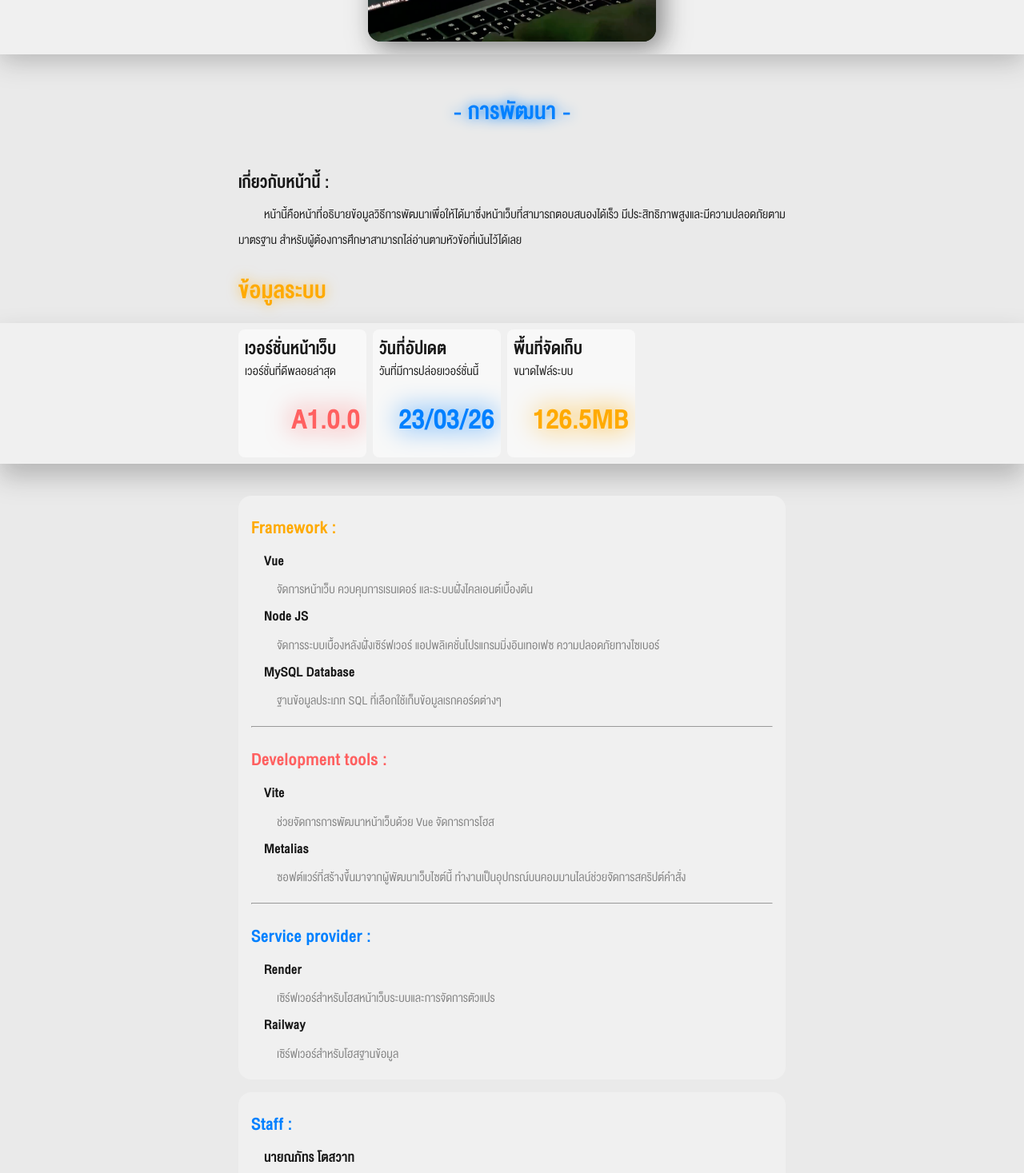
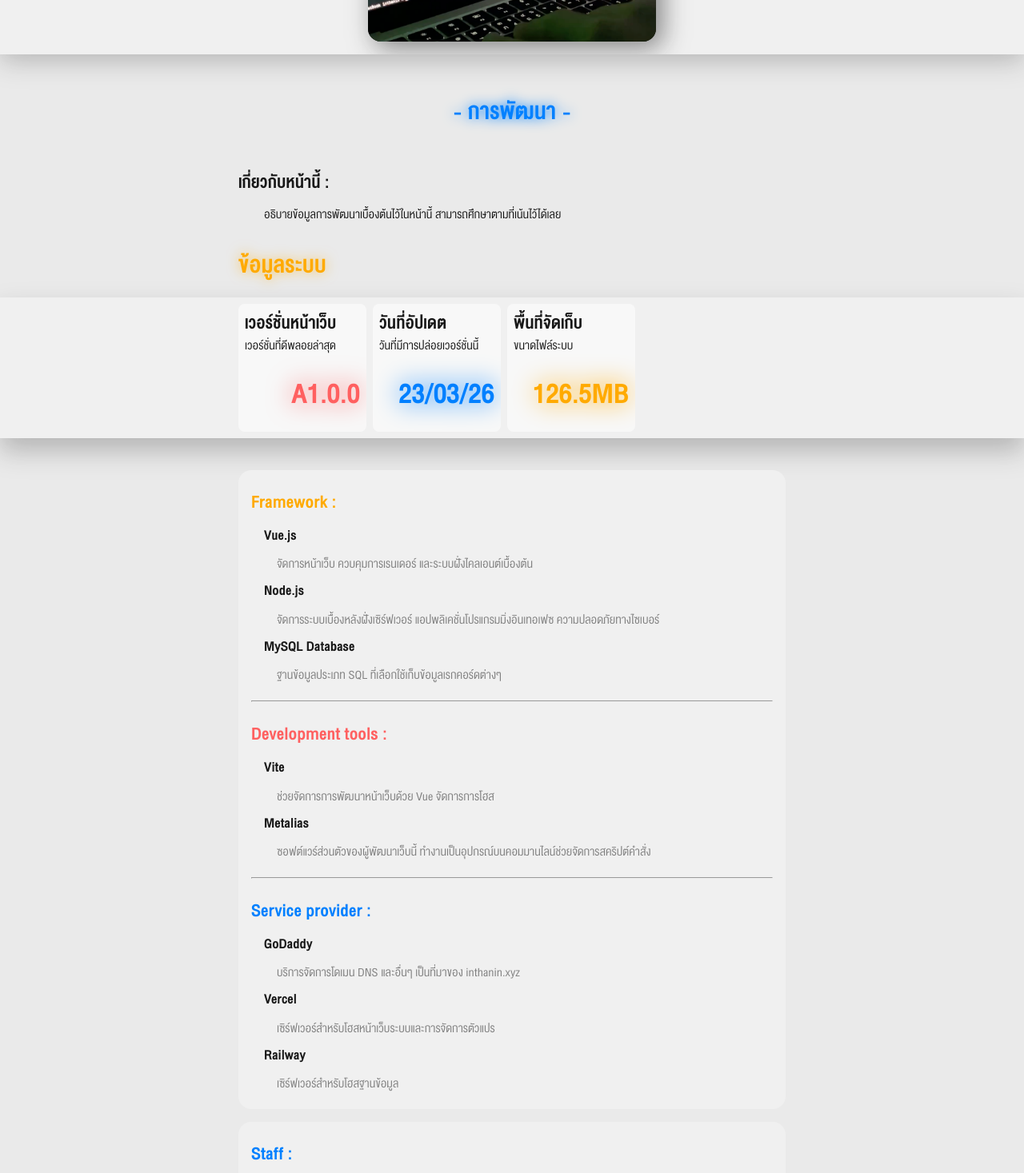
Before and after one commit to 09pattt/inthanin, a Vue app in the folder fe/: page /development in a window 1280 px wide. Shown: the part 452-1919 px from the top of the page at 80% size. Built offline with nearby package versions, Linux system fonts and the light colour scheme; grey boxes are pictures that could not be loaded.

Commit message:
a1.0.0 deploy2 23/03/2026

```diff
--- a/fe/src/pages/Development.vue
+++ b/fe/src/pages/Development.vue
@@ -25,7 +25,7 @@ import StatisticsItem from "@/components/Template/StatisticsItem.vue";
       <div style="height: 2rem;"></div>
       <h2>เกี่ยวกับหน้านี้ :</h2>
       <p style="text-indent: 2rem">
-        หน้านี้คือหน้าที่อธิบายข้อมูลวิธีการพัฒนาเพื่อให้ได้มาซึ่งหน้าเว็บที่สามารถตอบสนองได้เร็ว มีประสิทธิภาพสูงและมีความปลอดภัยตามมาตรฐาน สำหรับผู้ต้องการศึกษาสามารถไล่อ่านตามหัวข้อที่เน้นไว้ได้เลย
+        อธิบายข้อมูลการพัฒนาเบื้องต้นไว้ในหน้านี้ สามารถศึกษาตามที่เน้นไว้ได้เลย
       </p>
     </ContentFrame>
 
@@ -62,9 +62,9 @@ import StatisticsItem from "@/components/Template/StatisticsItem.vue";
 
       <div class="info__blocks">
         <h2 style="color: var(--c-y1);">Framework :</h2>
-        <h3>Vue</h3>
+        <h3>Vue.js</h3>
         <p>จัดการหน้าเว็บ ควบคุมการเรนเดอร์ และระบบฝั่งไคลเอนต์เบื้องต้น</p>
-        <h3>Node JS</h3>
+        <h3>Node.js</h3>
         <p>จัดการระบบเบื้องหลังฝั่งเซิร์ฟเวอร์ แอปพลิเคชั่นโปรแกรมมิ่งอินเทอเฟซ ความปลอดภัยทางไซเบอร์</p>
         <h3>MySQL Database</h3>
         <p>ฐานข้อมูลประเภท SQL ที่เลือกใช้เก็บข้อมูลเรกคอร์ดต่างๆ</p>
@@ -77,14 +77,16 @@ import StatisticsItem from "@/components/Template/StatisticsItem.vue";
         <h3>Vite</h3>
         <p>ช่วยจัดการการพัฒนาหน้าเว็บด้วย Vue จัดการการโฮส</p>
         <h3>Metalias</h3>
-        <p>ซอฟต์แวร์ที่สร้างขึ้นมาจากผู้พัฒนาเว็บไซต์นี้ ทำงานเป็นอุปกรณ์บนคอมมานไลน์ช่วยจัดการสคริปต์คำสั่ง</p>
+        <p>ซอฟต์แวร์ส่วนตัวของผู้พัฒนาเว็บนี้ ทำงานเป็นอุปกรณ์บนคอมมานไลน์ช่วยจัดการสคริปต์คำสั่ง</p>
 
         <div style="height: 1rem;"></div>
         <hr>
         <div style="height: 1rem;"></div>
 
         <h2 style="color: var(--c-b1);">Service provider :</h2>
-        <h3>Render</h3>
+        <h3>GoDaddy</h3>
+        <p>บริการจัดการโดเมน DNS และอื่นๆ เป็นที่มาของ inthanin.xyz</p>
+        <h3>Vercel</h3>
         <p>เซิร์ฟเวอร์สำหรับโฮสหน้าเว็บระบบและการจัดการตัวแปร</p>
         <h3>Railway</h3>
         <p>เซิร์ฟเวอร์สำหรับโฮสฐานข้อมูล</p>
```
Also changed, not shown: fe/src/pages/Home.vue (line endings or trailing spaces), fe/vercel.json (added), 1 other file (tests, documents, lock files or other folders).
